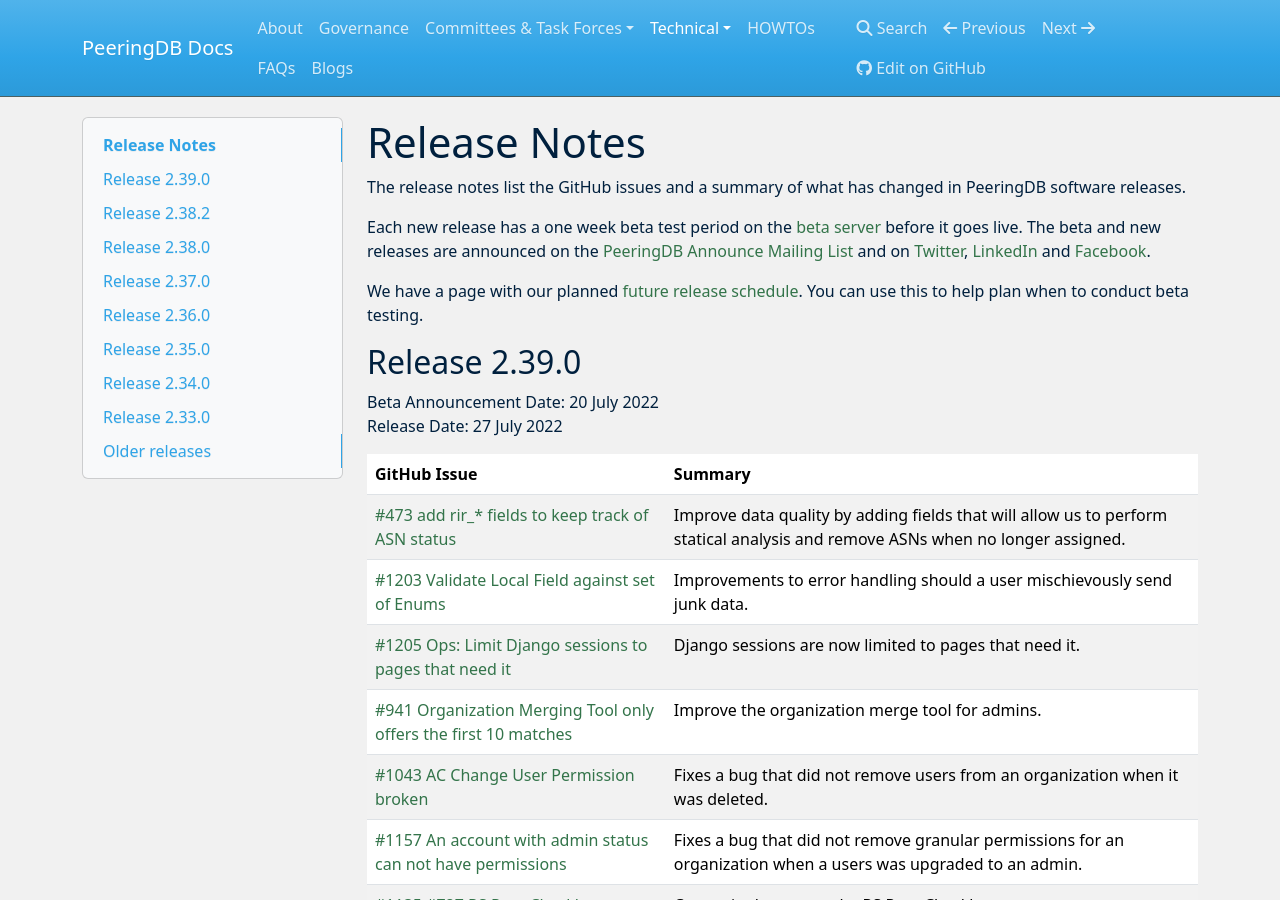
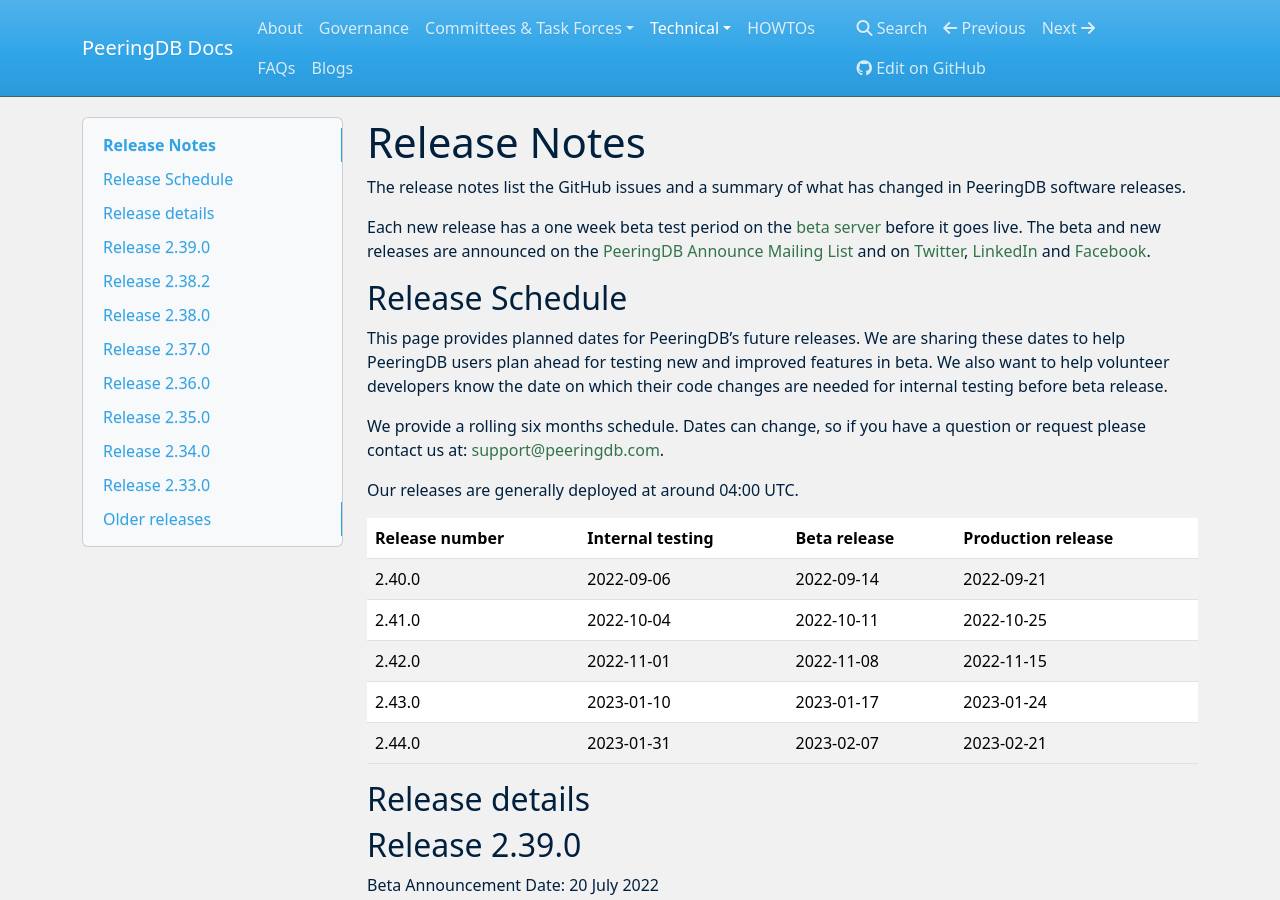
Before and after one commit to peeringdb/docs, an MkDocs documentation site: the page built from docs/release_notes/index.md, in a window 1280 px wide and 900 px high. Built offline with MkDocs 1.6.1, drawn with Linux system fonts in a browser that asks for light colours; nearby versions of some CDN libraries.

Commit message:
Update index.md
Include details of planned testing and release schedule for the next six months

```diff
--- a/docs/release_notes/index.md
+++ b/docs/release_notes/index.md
@@ -4,7 +4,22 @@
 
 Each new release has a one week beta test period on the [beta server](https://beta.peeringdb.com/) before it goes live.  The beta and new releases are announced on the [PeeringDB Announce Mailing List](https://lists.peeringdb.com/cgi-bin/mailman/listinfo/pdb-announce) and on [Twitter](https://twitter.com/PeeringDB), [LinkedIn](https://www.linkedin.com/company/peeringdb) and [Facebook](https://www.facebook.com/peeringdb).
 
-We have a page with our planned [future release schedule](https://docs.peeringdb.com/planned-testing-release-schedule.md). You can use this to help plan when to conduct beta testing.
+## Release Schedule
+This page provides planned dates for PeeringDB’s future releases. We are sharing these dates to help PeeringDB users plan ahead for testing new and improved features in beta. We also want to help volunteer developers know the date on which their code changes are needed for internal testing before beta release.
+
+We provide a rolling six months schedule. Dates can change, so if you have a question or request please contact us at: [support@peeringdb.com](mailto:support@peeringdb.com).
+
+Our releases are generally deployed at around 04:00 UTC.
+
+| **Release number** | **Internal testing** | **Beta release** | **Production release** |
+| -------------- | ---------------- | ------------ | ------------------ |
+| 2.40.0 | 2022-09-06 | 2022-09-14 | 2022-09-21 |
+| 2.41.0 | 2022-10-04 | 2022-10-11 | 2022-10-25 |
+| 2.42.0 | 2022-11-01 | 2022-11-08 | 2022-11-15 |
+| 2.43.0 | 2023-01-10 | 2023-01-17 | 2023-01-24 |
+| 2.44.0 | 2023-01-31 | 2023-02-07 | 2023-02-21 |
+
+## Release details
 
 ## Release 2.39.0
 
```
